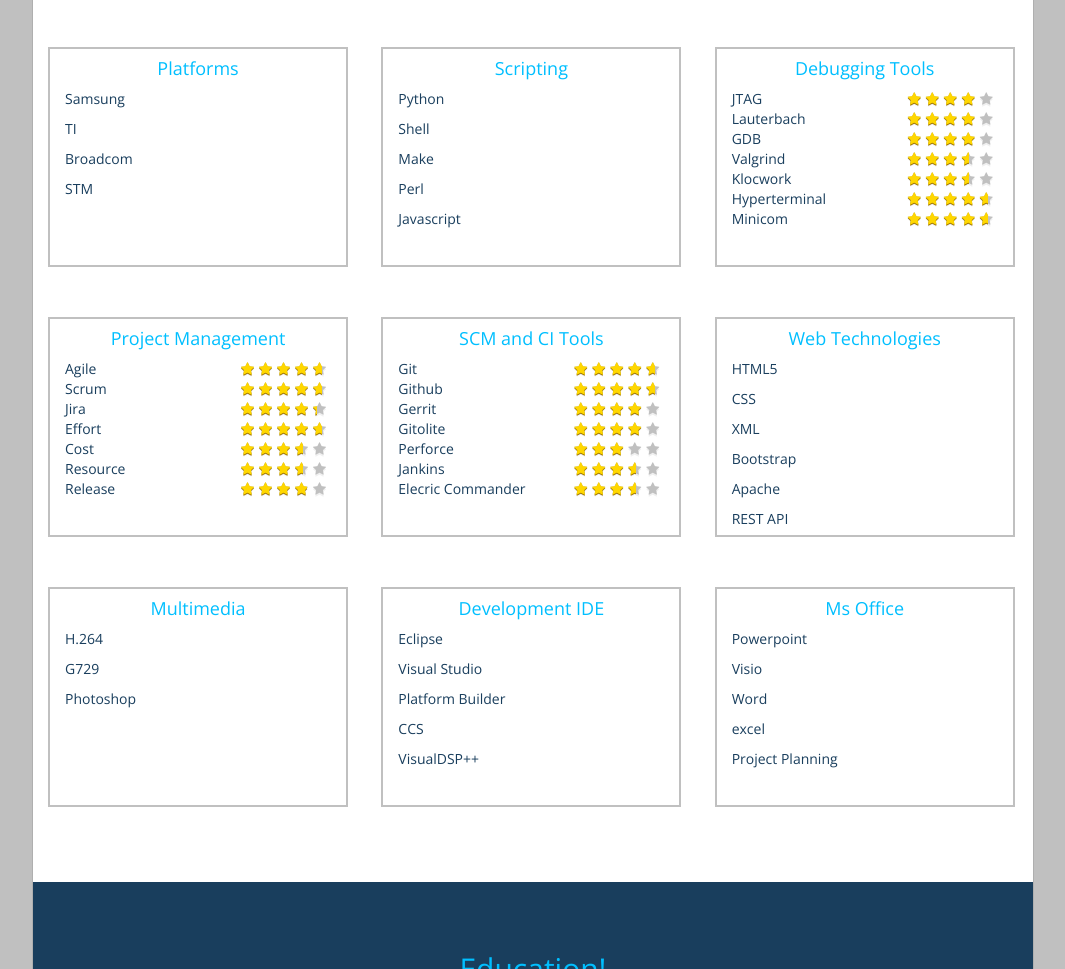
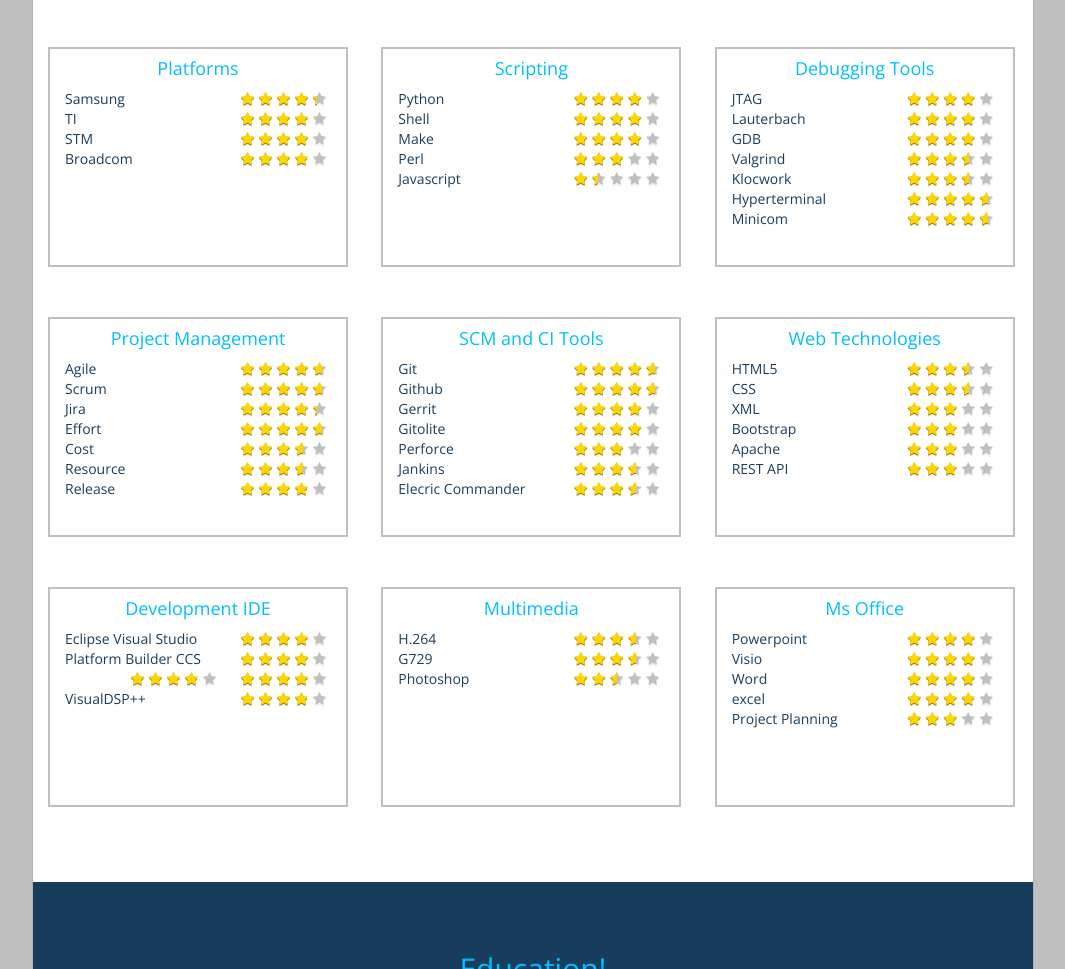
Before and after one commit to patelhardik/patelhardik.github.io, a plain HTML site: page index.html in a window 1280 px wide. Shown: the part 4673-5642 px from the top of the page, without its empty margins (107-1172 px from the left). Drawn offline with nearby package versions, Linux system fonts and the light colour scheme.

Commit message:
Added star rating to all box

```diff
--- a/index.html
+++ b/index.html
@@ -201,7 +201,6 @@
 
           <div class="col-lg-4">
             <div class="cv-skills-box">
-
                 <h4>Core Values</h4>
                 <div class="cv-skills-txt">
                 	<a>Time management<div class="star_rating">4.5</div></a>
@@ -220,7 +219,6 @@
                 	<br>
                 	<a>Leadership<div class="star_rating">3.5</div></a>
                 </div>
-
             </div>
          </div>
 
@@ -262,32 +260,33 @@
 
         <div class="col-lg-4">
           <div class="cv-skills-box">
-              <a>
             <h4>Platforms</h4>
             <div class="cv-skills-txt">
-                	<p>Samsung</p>
-                	<p>TI</p>
-                	<p>Broadcom</p>
-                	<p>STM</p>
-
+              <a>Samsung<div class="star_rating">4.25</div></a>
+              <br>
+              <a>TI<div class="star_rating">4.0</div></a>
+              <br>
+              <a>STM<div class="star_rating">4.0</div></a>
+              <br>
+              <a>Broadcom<div class="star_rating">3.75</div></a>
             </div>
-              </a>
           </div>
         </div>
 
         <div class="col-lg-4">
           <div class="cv-skills-box">
-              <a>
             <h4>Scripting</h4>
             <div class="cv-skills-txt">
-                	<p>Python</p>
-                	<p>Shell</p>
-                	<p>Make</p>
-                	<p>Perl</p>
-                	<p>Javascript</p>
-
+              <a>Python<div class="star_rating">4.0</div></a>
+              <br>
+              <a>Shell<div class="star_rating">4.0</div></a>
+              <br>
+              <a>Make<div class="star_rating">3.75</div></a>
+              <br>
+              <a>Perl<div class="star_rating">3.0</div></a>
+              <br>
+              <a>Javascript<div class="star_rating">1.5</div></a>
             </div>
-              </a>
           </div>
         </div>
 
@@ -356,64 +355,63 @@
 
         <div class="col-lg-4">
           <div class="cv-skills-box">
-              <a>
             <h4>Web Technologies</h4>
             <div class="cv-skills-txt">
-                <p>HTML5</p>
-                <p>CSS</p>
-                <p>XML</p>
-                <p>Bootstrap</p>
-                <p>Apache</p>
-                <p>REST API</p>
-
+              <a>HTML5<div class="star_rating">3.5</div></a>
+              <br>
+              <a>CSS<div class="star_rating">3.5</div></a>
+              <br>
+              <a>XML<div class="star_rating">3.0</div></a>
+              <br>
+              <a>Bootstrap<div class="star_rating">3.0</div></a>
+              <br>
+              <a>Apache<div class="star_rating">3.0</div></a>
+              <br>
+              <a>REST API<div class="star_rating">3.0</div></a>
             </div>
-              </a>
           </div>
         </div>
 
 		<div class="col-lg-4">
           <div class="cv-skills-box">
-              <a>
-                <h4>Multimedia</h4>
+            <h4>Development IDE</h4>
             <div class="cv-skills-txt">
-                	<p>H.264</p>
-                	<p>G729</p>
-                	<p>Photoshop</p>
-
+              <a>Eclipse<div class="star_rating">4.0</div></a>
+              <a>Visual Studio<div class="star_rating">3.90</div></a>
+              <a>Platform Builder<div class="star_rating">3.90</div></a>
+              <a>CCS<div class="star_rating">3.75</div></a>
+              <a>VisualDSP++<div class="star_rating">3.75</div></a>
             </div>
-              </a>
           </div>
        </div>
 
         <div class="col-lg-4">
           <div class="cv-skills-box">
-              <a>
-                <h4>Development IDE</h4>
+            <h4>Multimedia</h4>
             <div class="cv-skills-txt">
-                	<p>Eclipse</p>
-                	<p>Visual Studio</p>
-                	<p>Platform Builder</p>
-                	<p>CCS</p>
-                	<p>VisualDSP++</p>
-
+              <a>H.264<div class="star_rating">3.5</div></a>
+              <br>
+              <a>G729<div class="star_rating">3.5</div></a>
+              <br>
+              <a>Photoshop<div class="star_rating">2.5</div></a>
             </div>
-              </a>
           </div>
         </div>
 
         <div class="col-lg-4">
           <div class="cv-skills-box">
-              <a>
             <h4>Ms Office</h4>
             <div class="cv-skills-txt">
-                	<p>Powerpoint</p>
-                	<p>Visio</p>
-                	<p>Word</p>
-                	<p>excel</p>
-                	<p>Project Planning</p>
-
+              <a>Powerpoint<div class="star_rating">4.0</div></a>
+              <br>
+              <a>Visio<div class="star_rating">4.0</div></a>
+              <br>
+              <a>Word<div class="star_rating">4.0</div></a>
+              <br>
+              <a>excel<div class="star_rating">3.75</div></a>
+              <br>
+              <a>Project Planning<div class="star_rating">2.90</div></a>
             </div>
-              </a>
           </div>
         </div>
 
```
Lines whose indentation alone changed are shown as unchanged.
